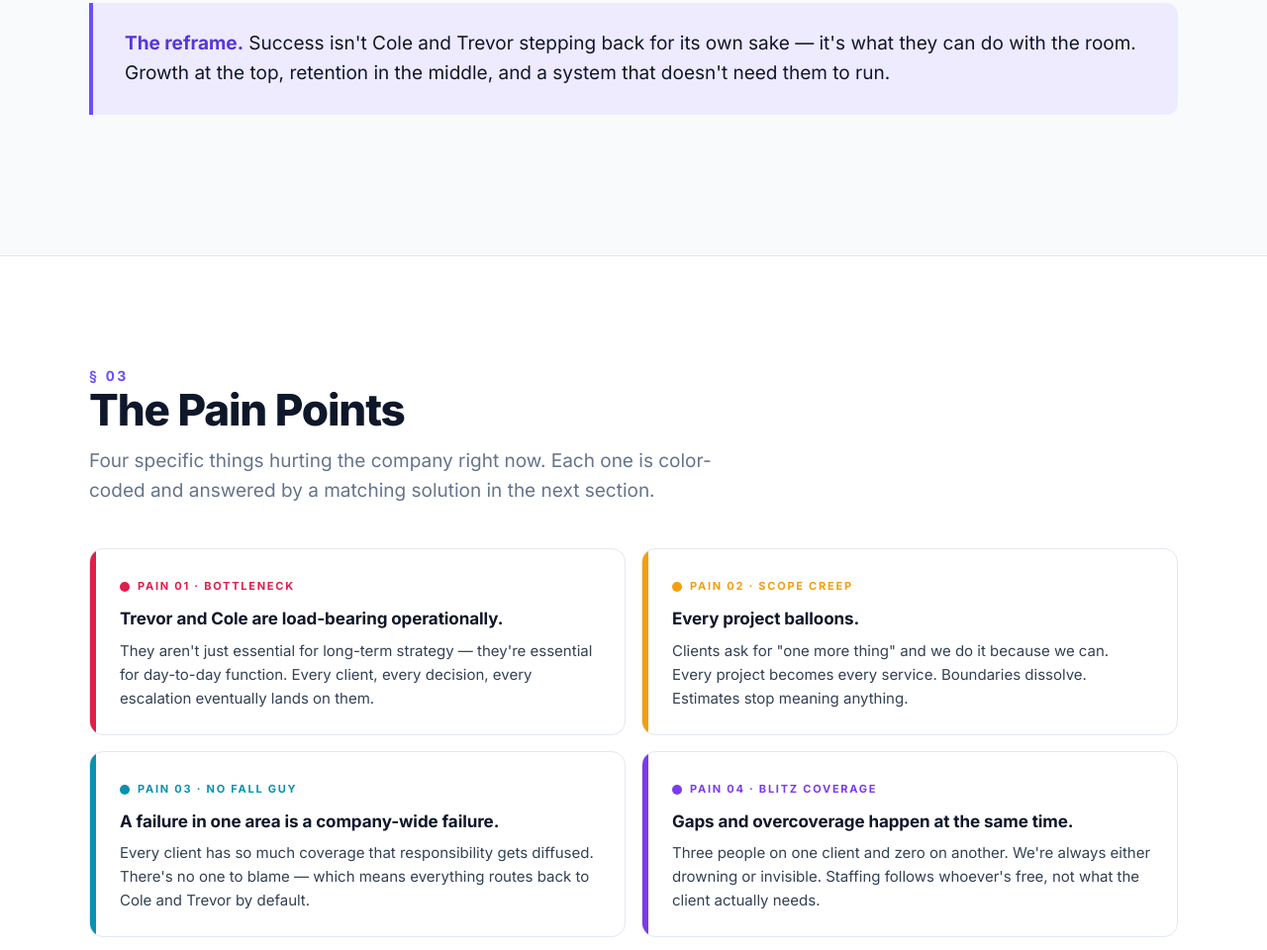
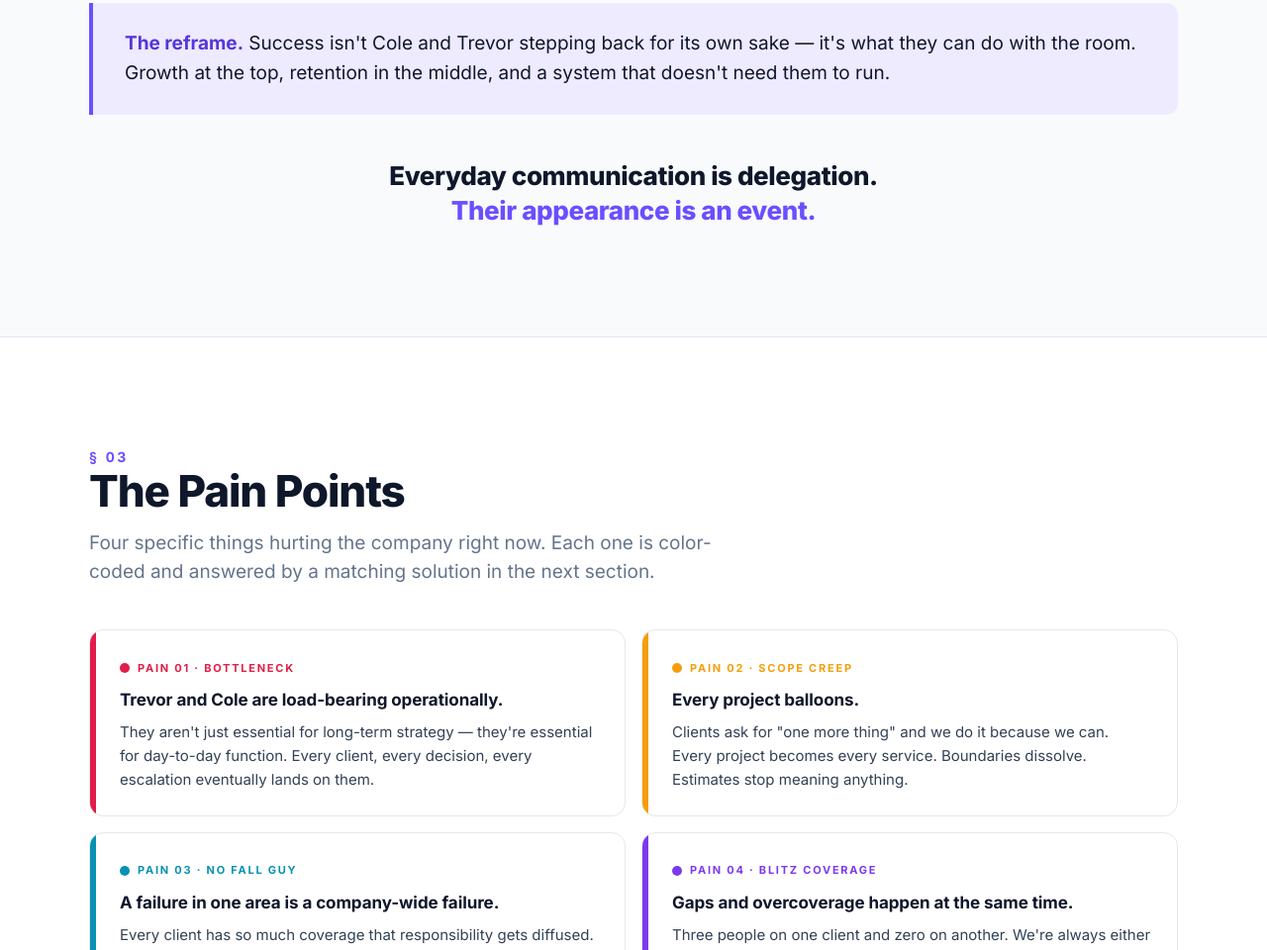
Before and after one commit to georgeshamblin/ac-reorg-plan, a plain HTML site: page index.html in a window 1280 px wide. Shown: the part 2161-3121 px from the top of the page at 99% size. Drawn offline with Linux system fonts and the light colour scheme.

Commit message:
Preserve 'appearance is an event' as bold pull-quote in Success Metrics

```diff
--- a/index.html
+++ b/index.html
@@ -368,6 +368,12 @@
       it's what they can do with the room. Growth at the top, retention in the middle, and a system
       that doesn't need them to run.
     </div>
+
+    <p style="text-align:center;font-size:26px;font-weight:800;color:var(--ink);
+              letter-spacing:-.015em;line-height:1.35;margin:44px auto 0;max-width:720px">
+      Everyday communication is delegation.<br>
+      <span style="color:var(--accent)">Their appearance is an event.</span>
+    </p>
   </div>
 </section>
 
```
